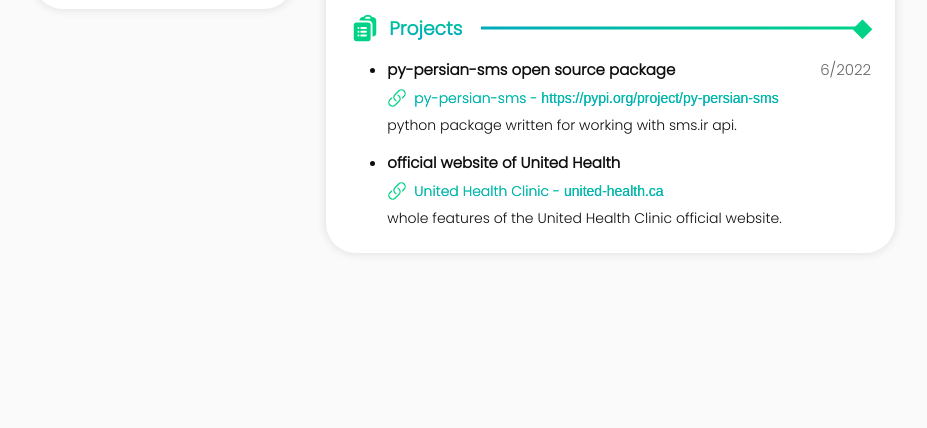
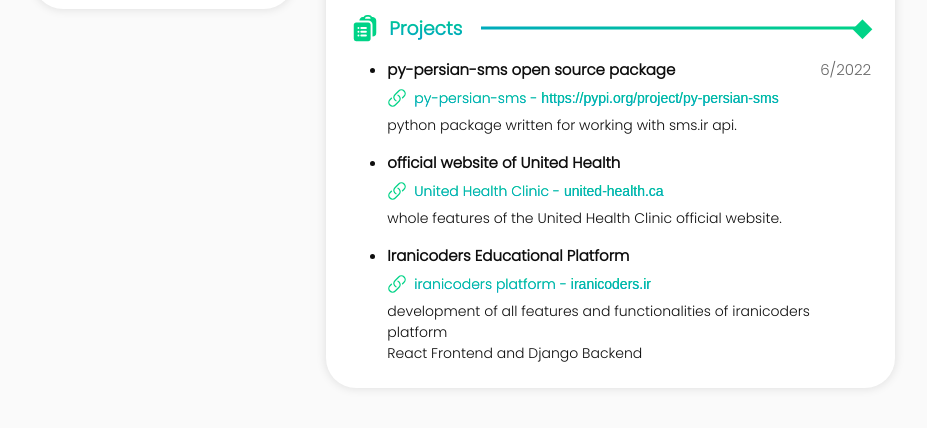
Before and after one commit to nashviamir/cv, a plain HTML site: page en/index.html in a window 1280 px wide. Shown: the part 1260-1688 px from the top of the page, without its empty margins (176-1103 px from the left). Before the commit the page ends 1561 px from the top, so only its background shows below. Drawn offline with Linux system fonts and the light colour scheme; files whose address does not match are found by name.

Commit message:
iranicoders

```diff
--- a/en/index.html
+++ b/en/index.html
@@ -601,7 +601,35 @@
 
                                     </div>
                                 </li>
+                                <li class="mt-2">
+                                    <div class="d-flex content-space-between">
+                                        <h4>Iranicoders Educational Platform</h4>
+                                    </div>
 
+                                    <div class="font-small">
+                                        <div class="d-inline">
+                                            <a href="https://iranicoders.ir" target="_blank"
+                                                class="color-primary d-flex items-center">
+                                                <svg xmlns="http://www.w3.org/2000/svg" viewBox="0 0 24 24"
+                                                    fill="currentColor" width="20px">
+                                                    <path fill-rule="evenodd"
+                                                        d="M19.902 4.098a3.75 3.75 0 00-5.304 0l-4.5 4.5a3.75 3.75 0 001.035 6.037.75.75 0 01-.646 1.353 5.25 5.25 0 01-1.449-8.45l4.5-4.5a5.25 5.25 0 117.424 7.424l-1.757 1.757a.75.75 0 11-1.06-1.06l1.757-1.757a3.75 3.75 0 000-5.304zm-7.389 4.267a.75.75 0 011-.353 5.25 5.25 0 011.449 8.45l-4.5 4.5a5.25 5.25 0 11-7.424-7.424l1.757-1.757a.75.75 0 111.06 1.06l-1.757 1.757a3.75 3.75 0 105.304 5.304l4.5-4.5a3.75 3.75 0 00-1.035-6.037.75.75 0 01-.354-1z"
+                                                        clip-rule="evenodd" />
+                                                </svg>
+                                                <span class="text-gradient ms-1">
+                                                    iranicoders platform - <span class="font-en">iranicoders.ir</span>
+                                                </span>
+                                            </a>
+                                        </div>
+                                        <p>
+                                            development of all features and functionalities of iranicoders platform
+                                        </p>
+                                        <p>
+                                            React Frontend and Django Backend
+                                        </p>
+
+                                    </div>
+                                </li>
                             </ul>
                         </div>
                     </div>
```
Also changed, not shown: index.html (+26 -1 lines).
